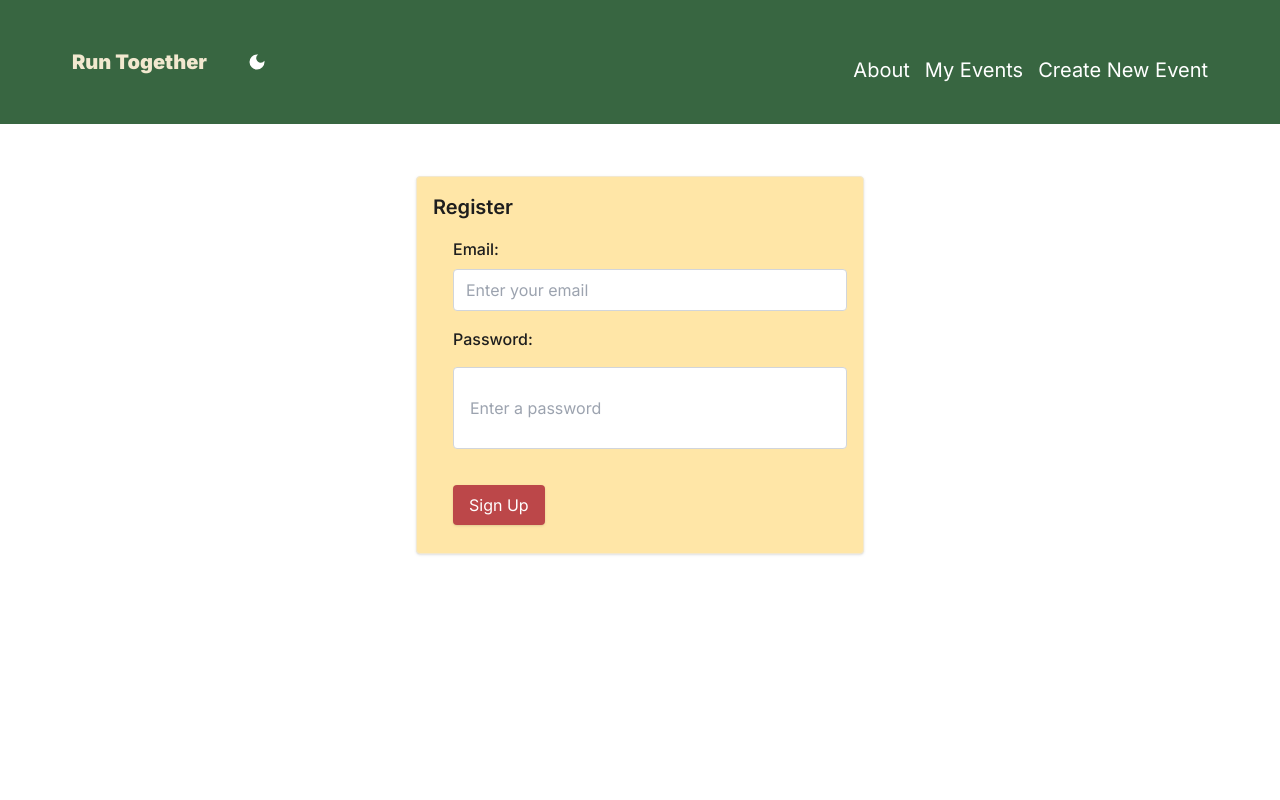
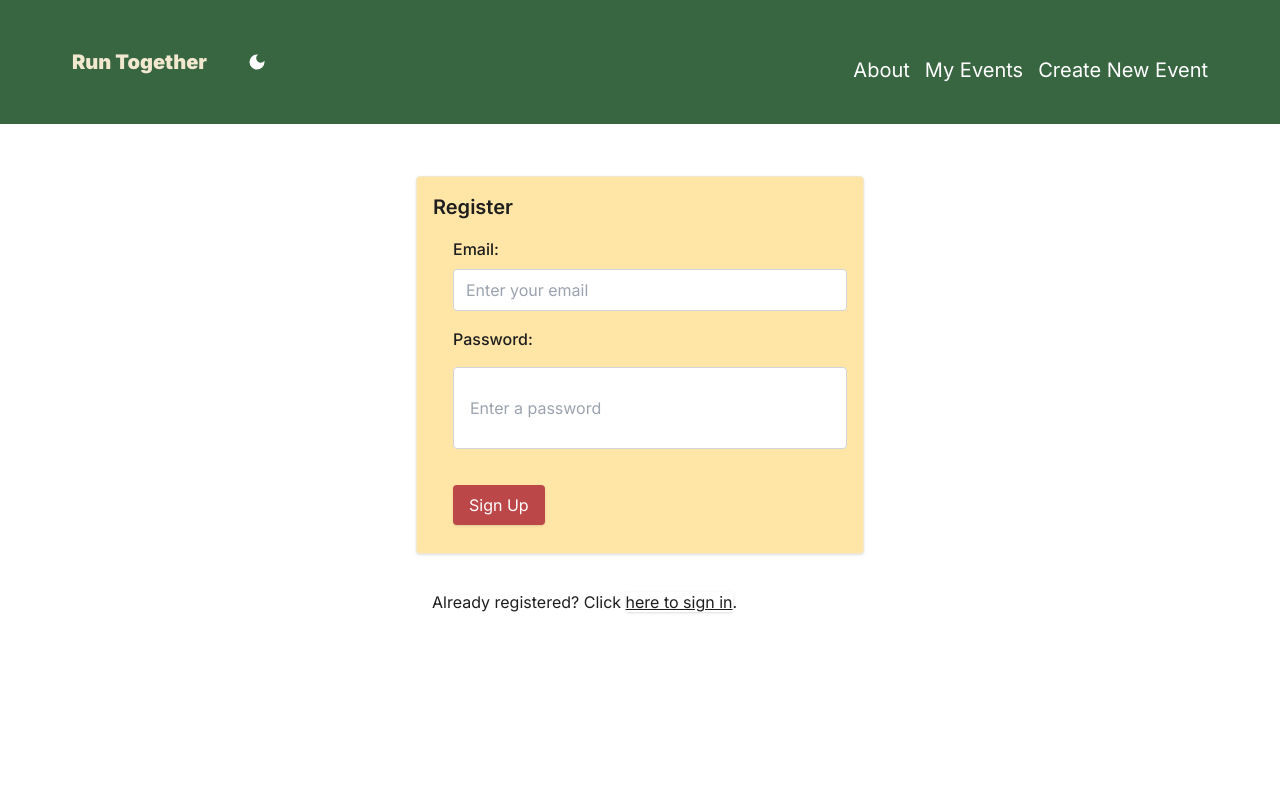
Before and after one commit to zamarz/events-platform, a Next.js app: page /register in a window 1280 px wide. Shown: the top 800 px of the page. Built offline with nearby package versions, Linux system fonts and the light colour scheme; no server answers.

Commit message:
Add sign up/register links

```diff
--- a/src/components/RegisterUser.tsx
+++ b/src/components/RegisterUser.tsx
@@ -3,6 +3,7 @@
 import { createUserWithEmailAndPassword } from "firebase/auth";
 import { auth } from "../../firebaseConfig";
 import { FormEvent, useState } from "react";
+import Link from "next/link";
 
 const RegisterUser = () => {
   const [email, setEmail] = useState("");
@@ -62,6 +63,15 @@ const RegisterUser = () => {
           Sign Up
         </button>
       </form>
+      <div className="justify-center items-center space-x-5 max-w-md mx-auto mt-5 p-4">
+        <p className="text-l">
+          Already registered? Click{" "}
+          <Link href="/sign-in" className="underline shadow">
+            here to sign in
+          </Link>
+          .
+        </p>
+      </div>
     </section>
   );
 };
--- a/src/components/SignIn.tsx
+++ b/src/components/SignIn.tsx
@@ -3,6 +3,7 @@
 import { FormEvent, useState } from "react";
 import { auth } from "../../firebaseConfig";
 import { signInWithEmailAndPassword } from "firebase/auth";
+import Link from "next/link";
 
 const SignIn = () => {
   const [email, setEmail] = useState("");
@@ -62,6 +63,15 @@ const SignIn = () => {
           Sign In
         </button>
       </form>
+      <div className="justify-center items-center space-x-5 max-w-md mx-auto mt-5 p-4">
+        <p className="text-l">
+          Need to register? Click{" "}
+          <Link href="/register" className="underline shadow">
+            here to register
+          </Link>
+          .
+        </p>
+      </div>
     </section>
   );
 };
```
